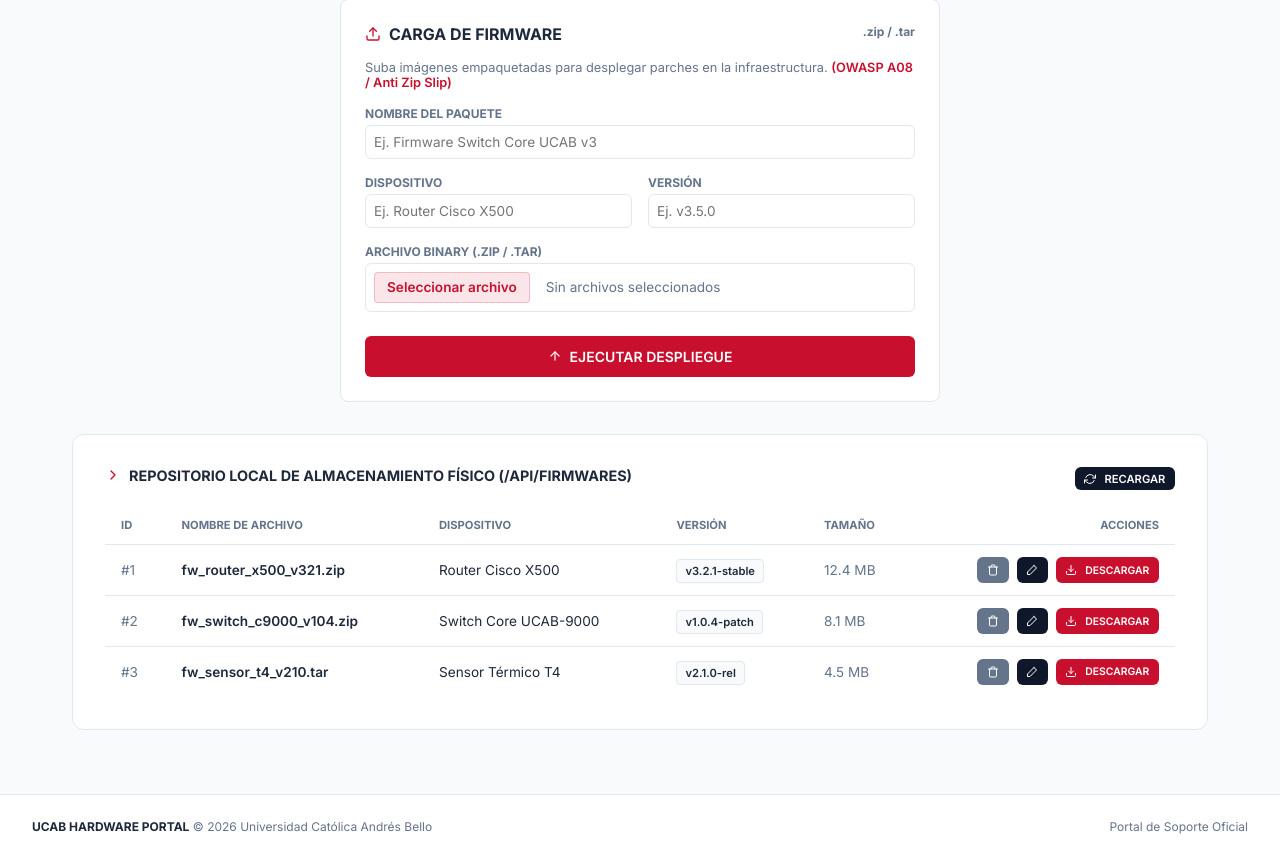
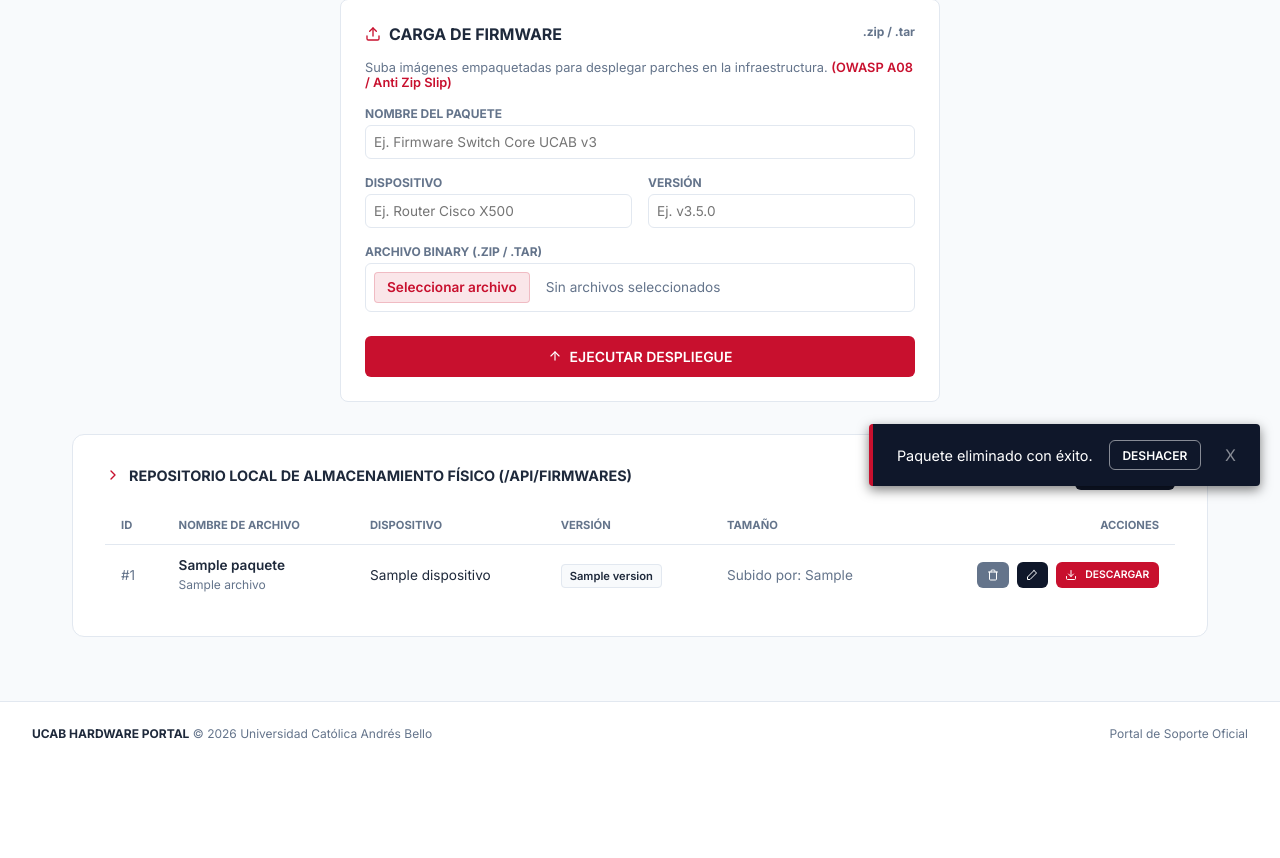
Before and after one commit to PySanti/ProyectoCiberseguridad, a Flask app: template templates/admin.html in a window 1280 px wide. Shown: the part 294-1152 px from the top of the page. After the commit the page ends 1035 px from the top, so only its background shows below. Run offline with Flask 3, Linux system fonts and the light colour scheme; the template is opened without the code that fills it: most values are stand-ins (such as "Sample title", 1, 10 or a date in 2020).

Commit message:
Adicion la interfaz de usuario del catálogo de firmware, el esquema de la base de datos y los puntos finales CRUD
Introducir un catálogo dinámico de firmware «paquetes»: esquema de base de datos actualizado (tabla «paquetes» con los campos dispositivo, nombre, versión, suma de comprobación, fecha, archivo, subido_por y eliminado) y registros de muestra predefinidos en init_db. Pasar «paquetes» al índice de autenticación y hacer que las plantillas de inicio de sesión y de administración muestren el catálogo con flujos de descarga, edición y eliminación temporal («eliminado»), ventanas modales y notificaciones emergentes de deshacer. El archivo «updates.py» ahora guarda los paquetes subidos (suma de comprobación, fecha) y añade puntos finales para eliminar, deshacer la eliminación y editar. Se ha añadido el uso de «import/get_db» donde era necesario.

```diff
--- a/templates/admin.html
+++ b/templates/admin.html
@@ -86,17 +86,17 @@
         <form method="post" action="/upload-update" enctype="multipart/form-data">
           <div class="form-group">
             <label class="form-label">NOMBRE DEL PAQUETE</label>
-            <input type="text" class="form-control" style="padding: 0.5rem; font-size: 0.85rem;" placeholder="Ej. Firmware Switch Core UCAB v3">
+            <input type="text" name="nombre" class="form-control" style="padding: 0.5rem; font-size: 0.85rem;" placeholder="Ej. Firmware Switch Core UCAB v3">
           </div>
 
           <div class="form-grid">
             <div>
               <label class="form-label">DISPOSITIVO</label>
-              <input type="text" class="form-control" style="padding: 0.5rem; font-size: 0.85rem;" placeholder="Ej. Router Cisco X500">
+              <input type="text" name="dispositivo" class="form-control" style="padding: 0.5rem; font-size: 0.85rem;" placeholder="Ej. Router Cisco X500">
             </div>
             <div>
               <label class="form-label">VERSIÓN</label>
-              <input type="text" class="form-control" style="padding: 0.5rem; font-size: 0.85rem;" placeholder="Ej. v3.5.0">
+              <input type="text" name="version" class="form-control" style="padding: 0.5rem; font-size: 0.85rem;" placeholder="Ej. v3.5.0">
             </div>
           </div>
 
@@ -141,17 +141,21 @@
           </tr>
         </thead>
         <tbody>
+          {% for paquete in paquetes %}
           <tr>
-            <td style="color: var(--text-muted);">#1</td>
-            <td style="font-weight: 600; color: var(--text-main);">fw_router_x500_v321.zip</td>
-            <td>Router Cisco X500</td>
-            <td><span class="version-badge" style="font-size: 0.7rem;">v3.2.1-stable</span></td>
-            <td style="color: var(--text-muted);">12.4 MB</td>
+            <td style="color: var(--text-muted);">#{{ paquete.id }}</td>
+            <td style="font-weight: 600; color: var(--text-main);">
+              <div>{{ paquete.nombre }}</div>
+              <div style="font-size: 0.75rem; color: var(--text-muted); font-weight: 400; margin-top: 4px;">{{ paquete.archivo }}</div>
+            </td>
+            <td>{{ paquete.dispositivo }}</td>
+            <td><span class="version-badge" style="font-size: 0.7rem;">{{ paquete.version }}</span></td>
+            <td style="color: var(--text-muted);">Subido por: {{ paquete.subido_por }}</td>
             <td style="text-align: right;">
               <div style="display: flex; justify-content: flex-end; gap: 0.5rem;">
-                <button type="button" class="btn-primary" style="padding: 0.4rem 0.6rem; font-size: 0.65rem; background: var(--text-muted);" title="Eliminar (Simulado)"><svg xmlns="http://www.w3.org/2000/svg" width="12" height="12" viewBox="0 0 24 24" fill="none" stroke="currentColor" stroke-width="2" stroke-linecap="round" stroke-linejoin="round"><polyline points="3 6 5 6 21 6"></polyline><path d="M19 6v14a2 2 0 0 1-2 2H7a2 2 0 0 1-2-2V6m3 0V4a2 2 0 0 1 2-2h4a2 2 0 0 1 2 2v2"></path></svg></button>
-                <button type="button" class="btn-primary" style="padding: 0.4rem 0.6rem; font-size: 0.65rem; background: var(--ucab-dark);" title="Editar (Simulado)"><svg xmlns="http://www.w3.org/2000/svg" width="12" height="12" viewBox="0 0 24 24" fill="none" stroke="currentColor" stroke-width="2" stroke-linecap="round" stroke-linejoin="round"><polygon points="16 3 21 8 8 21 3 21 3 16 16 3"></polygon></svg></button>
-                <a href="/download/fw_router_x500_v321.zip" style="text-decoration: none;">
+                <button type="button" onclick="openDeleteModal({{ paquete.id }}, '{{ paquete.nombre }}')" class="btn-primary" style="padding: 0.4rem 0.6rem; font-size: 0.65rem; background: var(--text-muted);" title="Eliminar"><svg xmlns="http://www.w3.org/2000/svg" width="12" height="12" viewBox="0 0 24 24" fill="none" stroke="currentColor" stroke-width="2" stroke-linecap="round" stroke-linejoin="round"><polyline points="3 6 5 6 21 6"></polyline><path d="M19 6v14a2 2 0 0 1-2 2H7a2 2 0 0 1-2-2V6m3 0V4a2 2 0 0 1 2-2h4a2 2 0 0 1 2 2v2"></path></svg></button>
+                <button type="button" onclick="openEditModal({{ paquete.id }}, '{{ paquete.nombre }}', '{{ paquete.dispositivo }}', '{{ paquete.version }}')" class="btn-primary" style="padding: 0.4rem 0.6rem; font-size: 0.65rem; background: var(--ucab-dark);" title="Editar"><svg xmlns="http://www.w3.org/2000/svg" width="12" height="12" viewBox="0 0 24 24" fill="none" stroke="currentColor" stroke-width="2" stroke-linecap="round" stroke-linejoin="round"><polygon points="16 3 21 8 8 21 3 21 3 16 16 3"></polygon></svg></button>
+                <a href="/download/{{ paquete.archivo }}" style="text-decoration: none;">
                   <button type="button" class="btn-primary" style="padding: 0.4rem 0.6rem; font-size: 0.65rem;">
                     <svg xmlns="http://www.w3.org/2000/svg" width="12" height="12" viewBox="0 0 24 24" fill="none" stroke="currentColor" stroke-width="2" stroke-linecap="round" stroke-linejoin="round"><path d="M21 15v4a2 2 0 0 1-2 2H5a2 2 0 0 1-2-2v-4"></path><polyline points="7 10 12 15 17 10"></polyline><line x1="12" y1="15" x2="12" y2="3"></line></svg>
                     DESCARGAR
@@ -160,44 +164,12 @@
               </div>
             </td>
           </tr>
+          {% endfor %}
+          {% if not paquetes %}
           <tr>
-            <td style="color: var(--text-muted);">#2</td>
-            <td style="font-weight: 600; color: var(--text-main);">fw_switch_c9000_v104.zip</td>
-            <td>Switch Core UCAB-9000</td>
-            <td><span class="version-badge" style="font-size: 0.7rem;">v1.0.4-patch</span></td>
-            <td style="color: var(--text-muted);">8.1 MB</td>
-            <td style="text-align: right;">
-              <div style="display: flex; justify-content: flex-end; gap: 0.5rem;">
-                <button type="button" class="btn-primary" style="padding: 0.4rem 0.6rem; font-size: 0.65rem; background: var(--text-muted);" title="Eliminar (Simulado)"><svg xmlns="http://www.w3.org/2000/svg" width="12" height="12" viewBox="0 0 24 24" fill="none" stroke="currentColor" stroke-width="2" stroke-linecap="round" stroke-linejoin="round"><polyline points="3 6 5 6 21 6"></polyline><path d="M19 6v14a2 2 0 0 1-2 2H7a2 2 0 0 1-2-2V6m3 0V4a2 2 0 0 1 2-2h4a2 2 0 0 1 2 2v2"></path></svg></button>
-                <button type="button" class="btn-primary" style="padding: 0.4rem 0.6rem; font-size: 0.65rem; background: var(--ucab-dark);" title="Editar (Simulado)"><svg xmlns="http://www.w3.org/2000/svg" width="12" height="12" viewBox="0 0 24 24" fill="none" stroke="currentColor" stroke-width="2" stroke-linecap="round" stroke-linejoin="round"><polygon points="16 3 21 8 8 21 3 21 3 16 16 3"></polygon></svg></button>
-                <a href="/download/fw_switch_c9000_v104.zip" style="text-decoration: none;">
-                  <button type="button" class="btn-primary" style="padding: 0.4rem 0.6rem; font-size: 0.65rem;">
-                    <svg xmlns="http://www.w3.org/2000/svg" width="12" height="12" viewBox="0 0 24 24" fill="none" stroke="currentColor" stroke-width="2" stroke-linecap="round" stroke-linejoin="round"><path d="M21 15v4a2 2 0 0 1-2 2H5a2 2 0 0 1-2-2v-4"></path><polyline points="7 10 12 15 17 10"></polyline><line x1="12" y1="15" x2="12" y2="3"></line></svg>
-                    DESCARGAR
-                  </button>
-                </a>
-              </div>
-            </td>
+            <td colspan="6" style="text-align: center; padding: 1.5rem; color: var(--text-muted);">Repositorio vacío.</td>
           </tr>
-          <tr>
-            <td style="color: var(--text-muted);">#3</td>
-            <td style="font-weight: 600; color: var(--text-main);">fw_sensor_t4_v210.tar</td>
-            <td>Sensor Térmico T4</td>
-            <td><span class="version-badge" style="font-size: 0.7rem;">v2.1.0-rel</span></td>
-            <td style="color: var(--text-muted);">4.5 MB</td>
-            <td style="text-align: right;">
-              <div style="display: flex; justify-content: flex-end; gap: 0.5rem;">
-                <button type="button" class="btn-primary" style="padding: 0.4rem 0.6rem; font-size: 0.65rem; background: var(--text-muted);" title="Eliminar (Simulado)"><svg xmlns="http://www.w3.org/2000/svg" width="12" height="12" viewBox="0 0 24 24" fill="none" stroke="currentColor" stroke-width="2" stroke-linecap="round" stroke-linejoin="round"><polyline points="3 6 5 6 21 6"></polyline><path d="M19 6v14a2 2 0 0 1-2 2H7a2 2 0 0 1-2-2V6m3 0V4a2 2 0 0 1 2-2h4a2 2 0 0 1 2 2v2"></path></svg></button>
-                <button type="button" class="btn-primary" style="padding: 0.4rem 0.6rem; font-size: 0.65rem; background: var(--ucab-dark);" title="Editar (Simulado)"><svg xmlns="http://www.w3.org/2000/svg" width="12" height="12" viewBox="0 0 24 24" fill="none" stroke="currentColor" stroke-width="2" stroke-linecap="round" stroke-linejoin="round"><polygon points="16 3 21 8 8 21 3 21 3 16 16 3"></polygon></svg></button>
-                <a href="/download/fw_sensor_t4_v210.tar" style="text-decoration: none;">
-                  <button type="button" class="btn-primary" style="padding: 0.4rem 0.6rem; font-size: 0.65rem;">
-                    <svg xmlns="http://www.w3.org/2000/svg" width="12" height="12" viewBox="0 0 24 24" fill="none" stroke="currentColor" stroke-width="2" stroke-linecap="round" stroke-linejoin="round"><path d="M21 15v4a2 2 0 0 1-2 2H5a2 2 0 0 1-2-2v-4"></path><polyline points="7 10 12 15 17 10"></polyline><line x1="12" y1="15" x2="12" y2="3"></line></svg>
-                    DESCARGAR
-                  </button>
-                </a>
-              </div>
-            </td>
-          </tr>
+          {% endif %}
         </tbody>
       </table>
     </div>
@@ -208,12 +180,93 @@
     <div>Portal de Soporte Oficial</div>
   </footer>
 
+  <div id="editModal" style="display: none; position: fixed; inset: 0; background: rgba(0,0,0,0.8); z-index: 1000; justify-content: center; align-items: center;">
+    <div class="admin-card" style="width: 100%; max-width: 400px; padding: 2rem;">
+      <div class="admin-card-header" style="justify-content: space-between; border-bottom: 1px solid rgba(255,255,255,0.1); padding-bottom: 1rem; margin-bottom: 1rem;">
+        <div class="admin-card-title">Editar Firmware</div>
+        <button onclick="closeEditModal()" style="background:none;border:none;color:var(--text-muted);cursor:pointer;font-size:1.2rem;">X</button>
+      </div>
+      <form id="editForm" method="post" action="">
+        <div class="form-group" style="margin-top: 1rem;">
+          <label class="form-label">NOMBRE DEL PAQUETE</label>
+          <input type="text" name="nombre" id="editNombre" class="form-control" style="padding: 0.5rem;" required>
+        </div>
+        <div class="form-group">
+          <label class="form-label">DISPOSITIVO</label>
+          <input type="text" name="dispositivo" id="editDispositivo" class="form-control" style="padding: 0.5rem;" required>
+        </div>
+        <div class="form-group">
+          <label class="form-label">VERSIÓN</label>
+          <input type="text" name="version" id="editVersion" class="form-control" style="padding: 0.5rem;" required>
+        </div>
+        <button type="submit" class="btn-primary" style="width: 100%; justify-content: center; margin-top: 1.5rem;">GUARDAR CAMBIOS</button>
+      </form>
+    </div>
+  </div>
+
+  <div id="deleteModal" style="display: none; position: fixed; inset: 0; background: rgba(0,0,0,0.8); z-index: 1000; justify-content: center; align-items: center;">
+    <div class="admin-card" style="width: 100%; max-width: 400px; padding: 2rem;">
+      <div class="admin-card-header" style="justify-content: space-between; border-bottom: 1px solid rgba(255,255,255,0.1); padding-bottom: 1rem; margin-bottom: 1rem;">
+        <div class="admin-card-title" style="color: var(--ucab-red);">Eliminar Firmware</div>
+        <button onclick="closeDeleteModal()" style="background:none;border:none;color:var(--text-muted);cursor:pointer;font-size:1.2rem;">X</button>
+      </div>
+      <p style="margin-bottom: 1.5rem; color: var(--text-main);">¿Estás seguro de que deseas eliminar permanentemente el paquete <strong id="deleteNombreTexto"></strong>?</p>
+      <form id="deleteForm" method="post" action="">
+        <div style="display: flex; gap: 1rem;">
+          <button type="button" onclick="closeDeleteModal()" class="btn-primary" style="flex: 1; justify-content: center; background: var(--text-muted);">CANCELAR</button>
+          <button type="submit" class="btn-primary" style="flex: 1; justify-content: center; background: var(--ucab-red);">ELIMINAR</button>
+        </div>
+      </form>
+    </div>
+  </div>
+
   <script>
     // Manejo de actualización del input file
     document.getElementById('realFileInput').addEventListener('change', function(e) {
       const fileName = e.target.files[0] ? e.target.files[0].name : 'Sin archivos seleccionados';
       document.getElementById('fileNameDisplay').textContent = fileName;
     });
+
+    function openEditModal(id, nombre, dispositivo, version) {
+      document.getElementById('editForm').action = '/edit-update/' + id;
+      document.getElementById('editNombre').value = nombre;
+      document.getElementById('editDispositivo').value = dispositivo;
+      document.getElementById('editVersion').value = version;
+      document.getElementById('editModal').style.display = 'flex';
+    }
+
+    function closeEditModal() {
+      document.getElementById('editModal').style.display = 'none';
+    }
+
+    function openDeleteModal(id, nombre) {
+      document.getElementById('deleteForm').action = '/delete-update/' + id;
+      document.getElementById('deleteNombreTexto').textContent = nombre;
+      document.getElementById('deleteModal').style.display = 'flex';
+    }
+
+    function closeDeleteModal() {
+      document.getElementById('deleteModal').style.display = 'none';
+    }
   </script>
+
+  {% if deleted_id %}
+  <div id="undoToast" style="position: fixed; bottom: 20px; right: 20px; background: var(--ucab-dark); border-left: 4px solid var(--ucab-red); padding: 1rem 1.5rem; border-radius: 4px; display: flex; align-items: center; gap: 1rem; box-shadow: 0 4px 12px rgba(0,0,0,0.5); z-index: 2000; transition: opacity 0.5s ease;">
+    <div style="color: white; font-size: 0.9rem;">Paquete eliminado con éxito.</div>
+    <form action="/undo-delete/{{ deleted_id }}" method="post" style="margin: 0;">
+      <button type="submit" class="btn-primary" style="padding: 0.4rem 0.8rem; font-size: 0.75rem; background: transparent; border: 1px solid rgba(255,255,255,0.5); color: white; cursor: pointer;">DESHACER</button>
+    </form>
+    <button onclick="document.getElementById('undoToast').style.display='none'" style="background: none; border: none; color: rgba(255,255,255,0.5); cursor: pointer; font-size: 1rem; margin-left: 0.5rem;">X</button>
+  </div>
+  <script>
+    setTimeout(() => {
+      const toast = document.getElementById('undoToast');
+      if (toast) {
+        toast.style.opacity = '0';
+        setTimeout(() => toast.style.display = 'none', 500);
+      }
+    }, 10000); // 10 seconds
+  </script>
+  {% endif %}
 </body>
 </html>
```
Also changed, not shown: auth.py (+6 -1 lines), init_db.py (+14 -1 lines), templates/login.html (+23 -51 lines), updates.py (+78 -2 lines), ciberseguridad.db (added).
